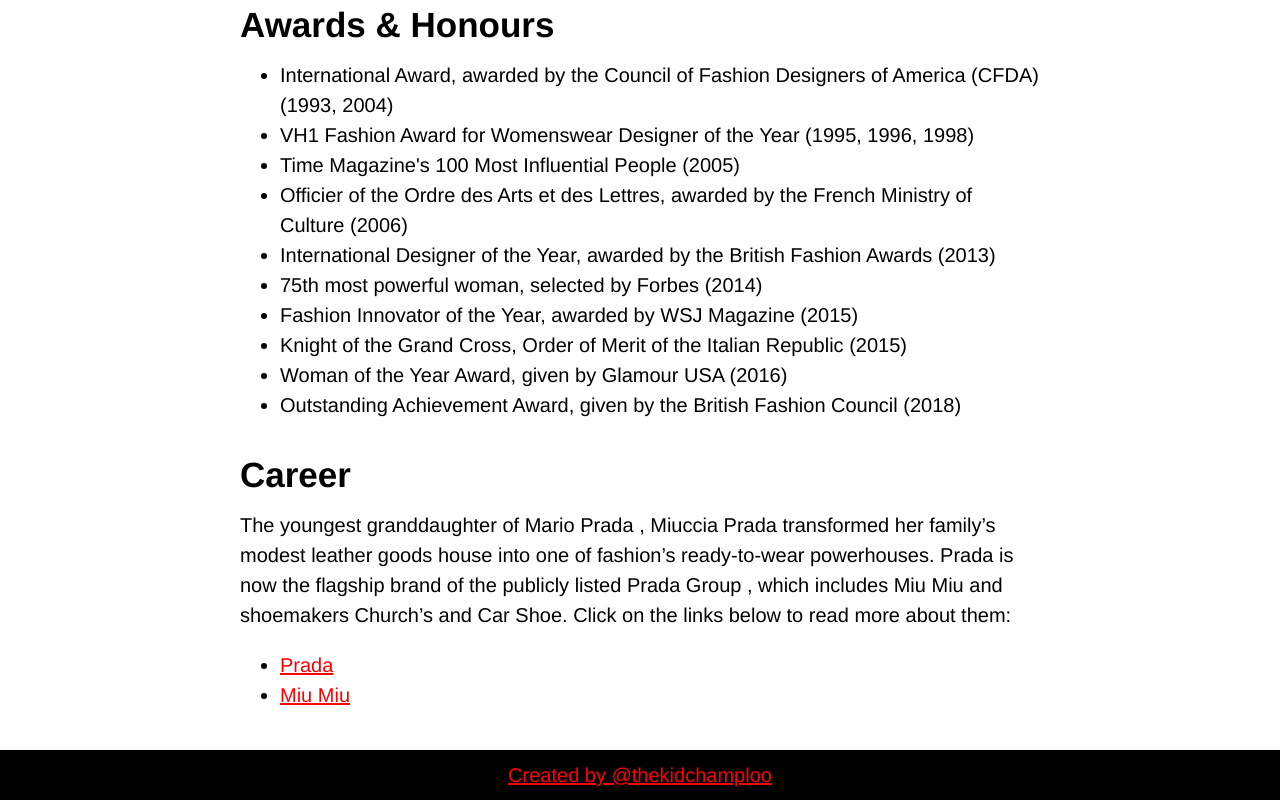
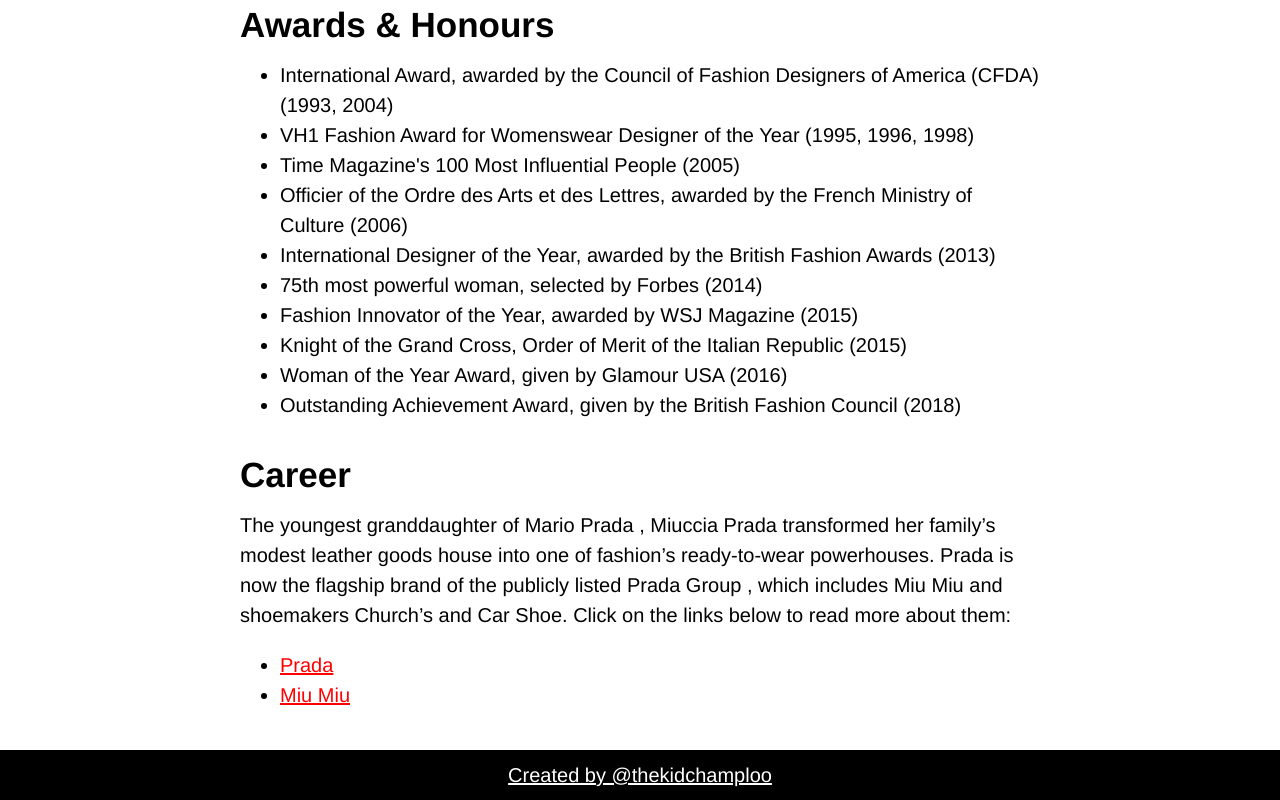
Before and after one commit to thekidchamploo/cartoon-hero, a plain HTML site: page index.html in a window 1280 px wide. Shown: the part 1108-1908 px from the top of the page. Drawn offline with Linux system fonts and the light colour scheme.

Commit message:
Fixed footer

```diff
--- a/css/hero.css
+++ b/css/hero.css
@@ -54,6 +54,17 @@ footer{
 	background-color: black;
 	padding: 10px;
 }
+
+footer a{
+	color: white;
+}
+
+footer a:hover{
+	color: white;
+	background-color: red;
+}
+
+
 footer p{
 	margin: 0;
 }
--- a/index.html
+++ b/index.html
@@ -47,7 +47,7 @@
 
 	<!-- footer -->
 	<footer>
-		<p>Created by <a target="_blank" href="https://www.linkedin.com/in/thekidchamploo/">@thekidchamploo</p>
+		<p> <a target="_blank" href="https://www.linkedin.com/in/thekidchamploo/"> Created by @thekidchamploo</p>
 	</footer>
 </body>
 </html>
```
